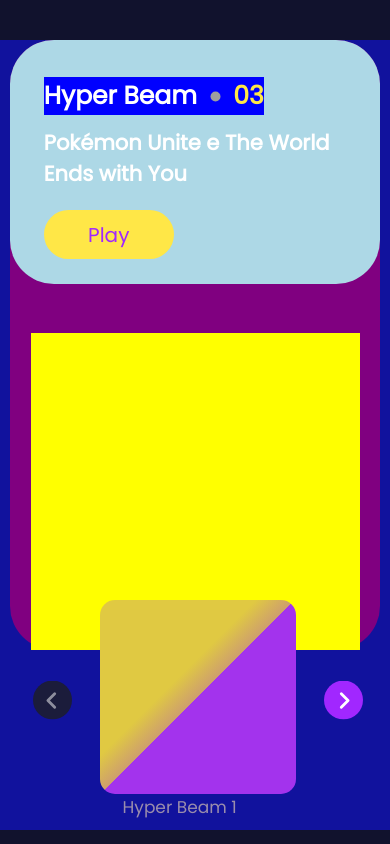
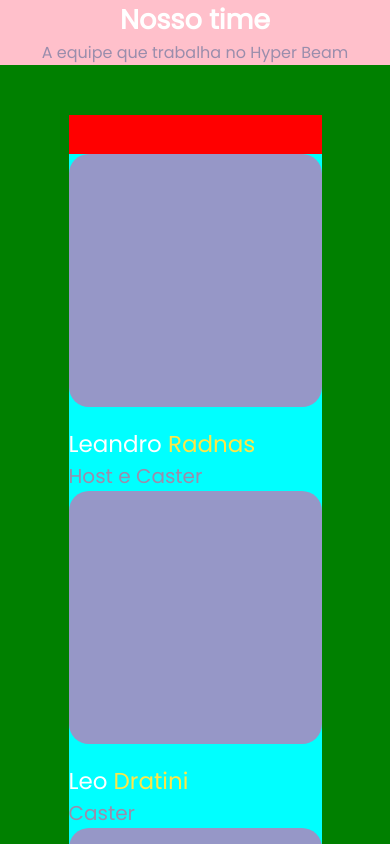
Before and after one commit to lucas-wyllame/hyper-beam, a Next.js app: page / in a window 390 px wide. Shown: the top 844 px of the page. Built offline with nearby package versions, Linux system fonts and the light colour scheme.

Commit message:
fix(OurTeam): make resposivity using mobile first strategy

```diff
--- a/src/components/OurTeam/index.js
+++ b/src/components/OurTeam/index.js
@@ -55,7 +55,25 @@ export default function OurTeam() {
     nextArrow: <SampleNextArrow />,
     responsive: [
       {
-        breakpoint: 860,
+        breakpoint: 1175,
+        settings: {
+          rows: 1,
+          slidesToShow: 2,
+          slidesToScroll: 1,
+          infinite: slider.length > 3 ? true : false,
+        },
+      },
+      {
+        breakpoint: 768,
+        settings: {
+          rows: 3,
+          slidesToShow: 1,
+          slidesToScroll: 1,
+          infinite: slider.length > 3 ? true : false,
+        },
+      },
+      {
+        breakpoint: 480,
         settings: {
           rows: 3,
           slidesToShow: 1,
@@ -81,7 +99,7 @@ export default function OurTeam() {
               return (
                 <>
                   <Peoples key={index}>
-                    <CardsOurTeam></CardsOurTeam>
+                    <CardsOurTeam/>
                     <NameCasters>
                       {res.name}
                       <span> {res.surname} </span>
--- a/src/components/OurTeam/styles.js
+++ b/src/components/OurTeam/styles.js
@@ -2,115 +2,105 @@ import styled from "styled-components";
 
 export const Content = styled.div`
   width: 100%;
-  height: 716px;
+  height: 1350px;
+  background: green;
   display: flex;
-  justify-content: space-around;
+  flex-direction: column;
+  justify-content: normal;
   align-items: center;
-  flex-direction: column;
-  @media (max-width: 860px) {
+  @media (min-width: 1024px) {
+    height: 716px;
+    justify-content: space-around;
+  }
+  /* @media (max-width: 860px) {
     height: 1200px;
     justify-content: space-between;
   }
   @media (max-width: 700px) {
     height: 1100px;
-  }
-  @media (max-width: 480px) {
-    height: 1350px;
-    background: green;
-    justify-content: normal;
+  } */
+`;
+
+export const GroupText = styled.div`
+  width: 100%;
+  height: auto;
+  background: pink;
+  display: flex;
+  flex-direction: column;
+  align-items: center;
+  @media (min-width: 1024px) {
   }
 `;
 
 export const GlobalPeoples = styled.div`
-  width: 50%;
-  height: 370px;
+  width: 68%;
+  max-width: 253px;
+  height: 1100px;
   background: red;
-  @media (max-width: 1604px) {
-    width: 55%;
+  display: flex;
+  flex-direction: column;
+  justify-content: space-between;
+  margin-top: 50px;
+  @media (min-width: 1024px) {
+    width: 986px;
+    max-width: 986px;
+    height: 370px;
   }
-  @media (max-width: 1280px) {
-    width: 60%;
+  @media (max-width: 1175px) {
+    width: 100%;
+    max-width: 655px;
+    height: 370px;
   }
-  @media (max-width: 1024px) {
-    width: 65%;
-  }
-  @media (max-width: 860px) {
-    width: 35%;
-    height: 1000px;
-  }
-  @media (max-width: 700px) {
-    width: 35%;
-    height: 900px;
-  }
-  @media (max-width: 570px) {
-    width: 45%;
-  }
-
-  @media (max-width: 480px) {
-    flex-direction: column;
-    width: 68%;
-    height: 1100px;
-    justify-content: space-between;
+  @media (max-width: 768px) {
+    width: 100%;
+    max-width: 253px;
+    height: auto;
   }
 `;
 
-export const GroupText = styled.div`
+export const Peoples = styled.div`
   width: 100%;
-  height: 140px;
-  /* background: pink; */
+  height: 350px;
+  background: aqua;
   display: flex;
   flex-direction: column;
-  align-items: center;
-`;
-
-export const Peoples = styled.div`
-  width: 96%;
-  height: 370px;
-  /* background: aqua; */
-  display: flex;
-  flex-direction: column;
-  @media (max-width: 1604px) {
-    height: 320px;
+  @media (min-width: 1024px) {
+    width: 286px;
+    height: 370px;
   }
-  @media (max-width: 1280px) {
-    height: 300px;
-  }
-  @media (max-width: 1024px) {
-    height: 280px;
-  }
-  @media (max-width: 860px) {
-    height: 330px;
-  }
-  @media (max-width: 700px) {
-    height: 290px;
-  }
-  @media (max-width: 570px) {
-    height: 300px;
-  }
-  @media (max-width: 480px) {
-    width: 90%;
-    height: 350px;
+  @media (max-width: 768px) {
+    height: auto;
   }
 `;
 
 export const CardsOurTeam = styled.div`
-  width: 95%;
-  height: 285px;
+  width: 253px;
+  height: 253px;
+  max-width: 253px;
+  max-height: 253px;
   background: #9697c7;
   border-radius: 20px;
   margin-bottom: 20px;
-  :hover {
-    width: 293px;
-    height: 293px;
-    background: yellow;
+  @media (min-width: 1175px) {
+    width: 100%;
+    height: 254px;
+    max-width: 254px;
+    max-height: 254px;
+    :hover {
+      width: 293px;
+      height: 293px;
+      background: yellow;
+    }
   }
-  @media (max-width: 480px) {
-    width: 253px;
-    height: 253px;
+  @media (min-width: 1645px) {
+    width: 100%;
+    height: 285px;
+    max-width: 285px;
+    max-height: 285px;
     :hover {
-      width: 253px;
-      height: 253px;
-      background: #9697c7;
+      width: 293px;
+      height: 293px;
+      background: yellow;
     }
   }
 `;
@@ -122,20 +112,15 @@ export const NameCasters = styled.label`
     font-size: 23px;
     color: #ffe747;
   }
+  @media (min-width: 1024px) {
+  }
 `;
 
 export const FuncCasters = styled.label`
   font-size: 20px;
   color: #9a8dac;
-`;
-
-export const Buttons = styled.div`
-  width: 60px;
-  height: 60px;
-  margin-bottom: 20px;
-  /* @media (max-width: 480px) {
-    display: none;
-  } */
+  @media (min-width: 1024px) {
+  }
 `;
 
 export const LeftArrow = styled.img`
--- a/src/pages/index.js
+++ b/src/pages/index.js
@@ -11,11 +11,11 @@ export default function Home() {
   return (
     <>
       {/* <Header /> */}
-      <HomeBanner />
-      <About />
+      {/* <HomeBanner /> */}
+      {/* <About /> */}
       <GlobalStyles />
-      <LastEpisodes />
-      {/* <OurTeam /> */}
+      {/* <LastEpisodes /> */}
+      <OurTeam />
       {/* <AvailablePlats /> */}
       {/* <Footer /> */}
     </>
```
